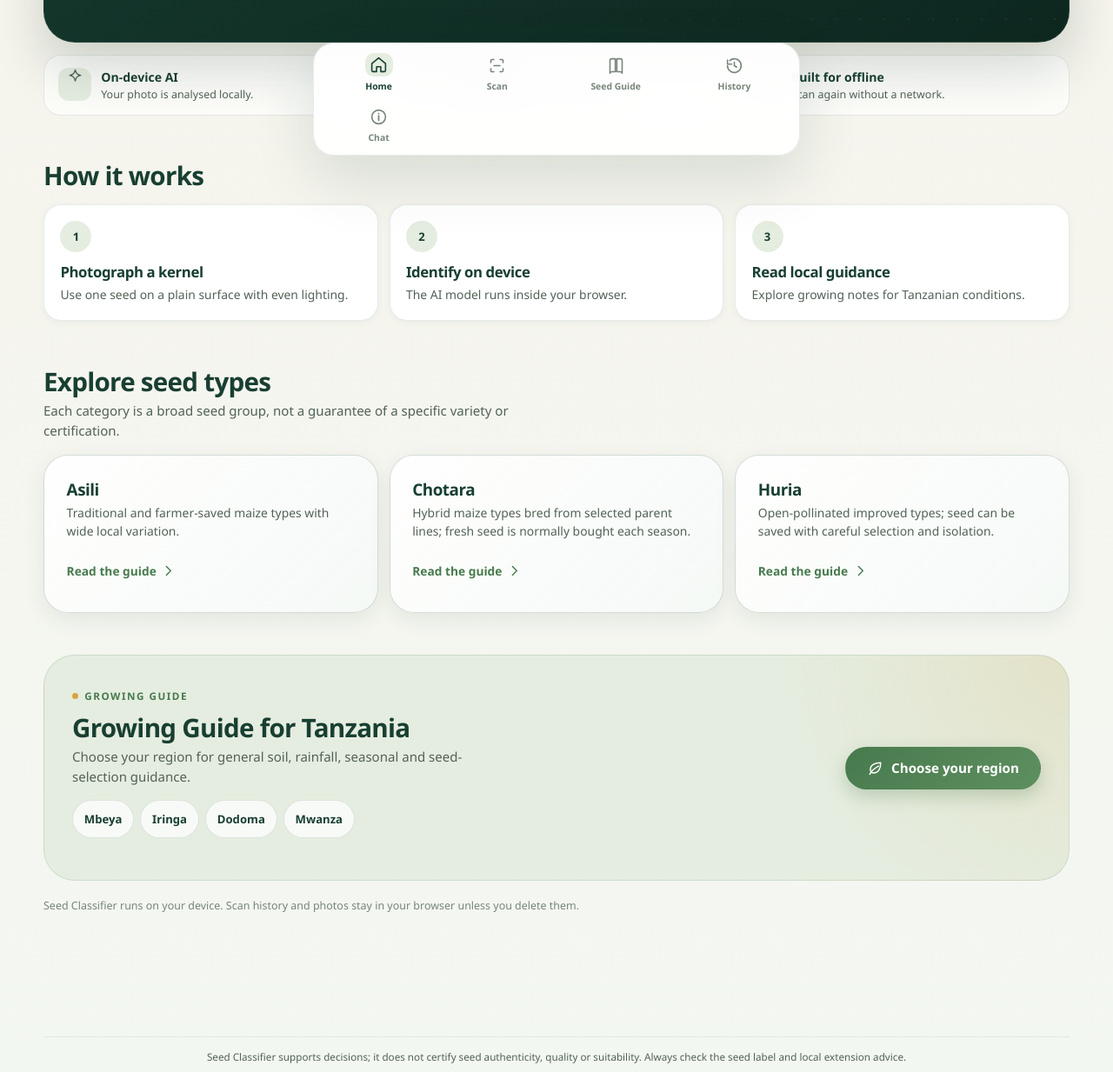
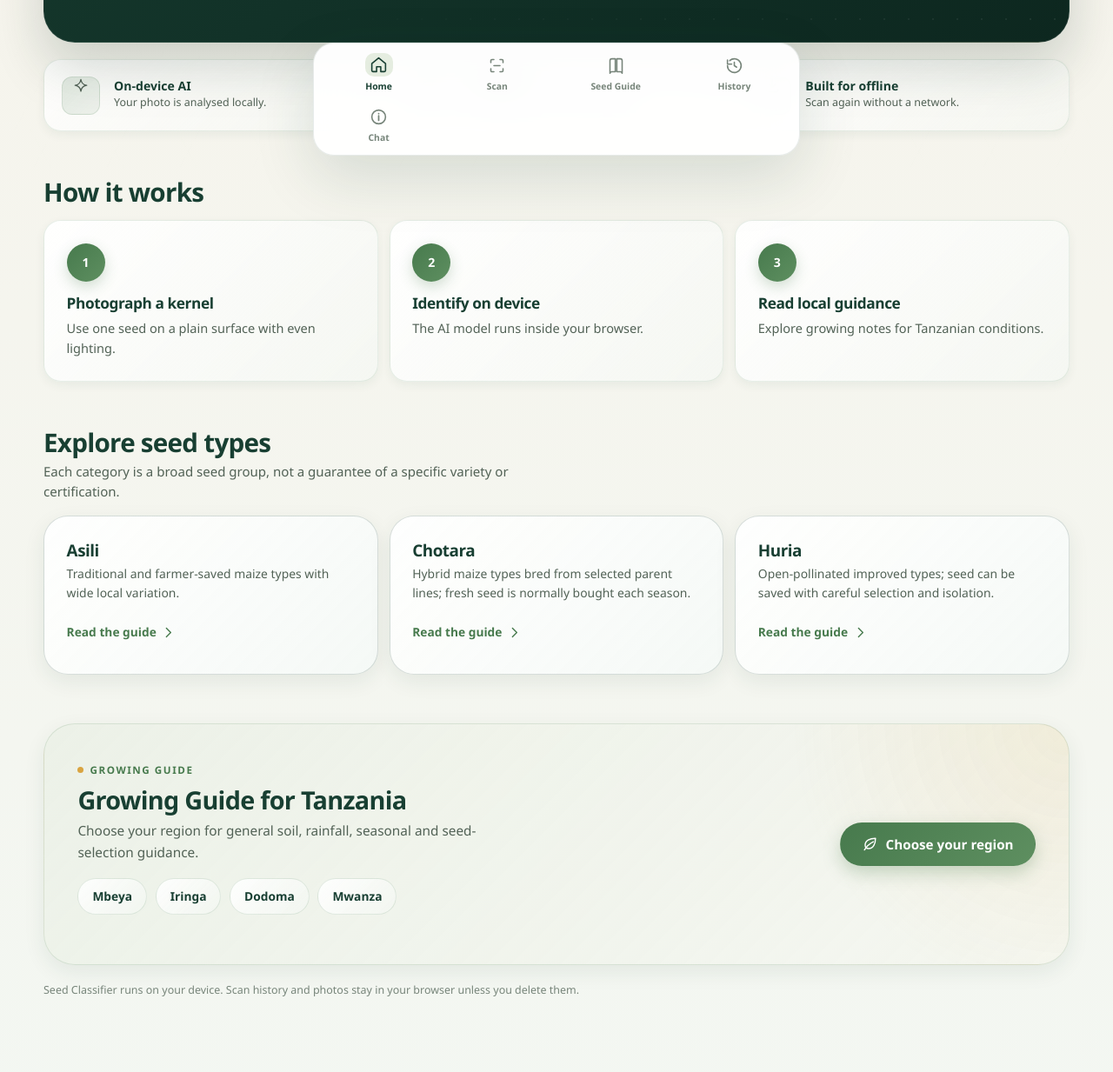
Before and after one commit to femyfede/seed_classifer, a website: page deploy/index.html in a window 1280 px wide. Shown: the part 607-1840 px from the top of the page at 87% size. Drawn offline with Linux system fonts and the light colour scheme.

Commit message:
Enhance UI design with improved gradients and visual hierarchy
- Improve quick-stats cards with gradients and better spacing
- Enhance step cards with gradient numbered badges
- Improve region-teaser section with better background and spacing
- Enhance quick-region chips with subtle gradients and better interaction
- Add smooth transitions and improved hover effects throughout
- Better visual hierarchy with improved typography and spacing
- More cohesive color palette and design system
- Improved shadows and depth for better visual appeal

```diff
--- a/deploy/css/styles.css
+++ b/deploy/css/styles.css
@@ -676,34 +676,42 @@ h3 {
 .quick-stats {
   display: grid;
   grid-template-columns: 1fr;
-  gap: 0.65rem;
-  margin-top: 0.85rem;
+  gap: 0.8rem;
+  margin-top: 1.2rem;
 }
 
 .stat {
   display: flex;
   align-items: flex-start;
-  gap: 0.7rem;
-  padding: 0.9rem 1rem;
-  border: 1px solid var(--line);
+  gap: 1rem;
+  padding: 1.15rem 1.25rem;
+  border: 1.5px solid rgba(71, 122, 77, 0.12);
   border-radius: var(--radius-md);
-  background: rgba(255, 255, 255, 0.68);
+  background: linear-gradient(135deg, rgba(255,255,255,0.8) 0%, rgba(245,249,246,0.4) 100%);
+  box-shadow: 0 4px 12px rgba(24, 63, 50, 0.06);
+  transition: all 0.3s ease;
+}
+
+.stat:hover {
+  border-color: rgba(71, 122, 77, 0.2);
+  box-shadow: 0 6px 16px rgba(24, 63, 50, 0.1);
 }
 
 .stat-icon {
   display: grid;
   place-items: center;
-  width: 38px;
-  height: 38px;
+  width: 44px;
+  height: 44px;
   flex: none;
   border-radius: 12px;
-  background: var(--sage);
+  background: linear-gradient(135deg, rgba(71, 122, 77, 0.15) 0%, rgba(71, 122, 77, 0.08) 100%);
   color: var(--green);
+  border: 1px solid rgba(71, 122, 77, 0.15);
 }
 
 .stat-icon .icon {
-  width: 19px;
-  height: 19px;
+  width: 20px;
+  height: 20px;
 }
 
 .stat strong {
@@ -728,35 +736,46 @@ h3 {
 
 .step-card {
   position: relative;
-  padding: 1.15rem;
+  padding: 1.6rem;
   overflow: hidden;
-  border: 1px solid var(--line);
+  border: 1.5px solid rgba(71, 122, 77, 0.12);
   border-radius: var(--radius-md);
-  background: var(--white);
-  box-shadow: var(--shadow-sm);
+  background: linear-gradient(135deg, rgba(255,255,255,0.95) 0%, rgba(245,249,246,0.5) 100%);
+  box-shadow: 0 4px 12px rgba(24, 63, 50, 0.06);
+  transition: all 0.3s cubic-bezier(0.2, 0.7, 0.2, 1);
+}
+
+.step-card:hover {
+  border-color: rgba(71, 122, 77, 0.2);
+  box-shadow: 0 8px 24px rgba(24, 63, 50, 0.12);
+  transform: translateY(-3px);
 }
 
 .step-num {
   display: grid;
   place-items: center;
-  width: 36px;
-  height: 36px;
-  margin-bottom: 0.85rem;
+  width: 44px;
+  height: 44px;
+  margin-bottom: 0.95rem;
   border-radius: 50%;
-  background: var(--sage);
+  background: linear-gradient(135deg, var(--green) 0%, var(--green-soft) 100%);
+  color: var(--white);
+  font-size: 0.88rem;
+  font-weight: 800;
+  box-shadow: 0 6px 16px rgba(71, 122, 77, 0.24);
+}
+
+.step-card h3 {
+  margin-bottom: 0.5rem;
   color: var(--forest);
-  font-size: 0.82rem;
-  font-weight: 800;
-}
-
-.step-card h3 {
-  margin-bottom: 0.35rem;
+  font-size: 1.08rem;
 }
 
 .step-card p {
   margin: 0;
   color: var(--ink-soft);
-  font-size: 0.87rem;
+  font-size: 0.91rem;
+  line-height: 1.6;
 }
 
 .category-card {
@@ -827,53 +846,60 @@ h3 {
 .region-teaser {
   position: relative;
   display: grid;
-  gap: 1rem;
+  gap: 1.2rem;
   overflow: hidden;
-  margin-top: clamp(1.8rem, 4vw, 3rem);
-  padding: clamp(1.25rem, 3.5vw, 2rem);
-  border: 1px solid rgba(71, 122, 77, 0.15);
+  margin-top: clamp(2rem, 5vw, 3.5rem);
+  padding: clamp(1.6rem, 4vw, 2.4rem);
+  border: 1.5px solid rgba(71, 122, 77, 0.15);
   border-radius: var(--radius-xl);
   background:
-    radial-gradient(circle at 100% 0%, rgba(217, 164, 65, 0.15), transparent 20rem),
-    var(--sage);
+    radial-gradient(circle at 100% 0%, rgba(217, 164, 65, 0.12), transparent 20rem),
+    linear-gradient(135deg, rgba(229,237,224,0.5) 0%, rgba(248,247,239,0.3) 100%);
+  box-shadow: 0 8px 24px rgba(24, 63, 50, 0.08);
 }
 
 .region-teaser h2 {
-  margin-bottom: 0.4rem;
+  margin-bottom: 0.5rem;
+  font-size: clamp(1.4rem, 3vw, 1.8rem);
+  color: var(--forest);
 }
 
 .region-teaser p {
   max-width: 58ch;
-  margin-bottom: 0.9rem;
-  color: var(--ink-soft);
-  font-size: 0.94rem;
+  margin-bottom: 1rem;
+  color: var(--ink-soft);
+  font-size: 0.96rem;
+  line-height: 1.6;
 }
 
 .quick-regions {
   display: flex;
   flex-wrap: wrap;
-  gap: 0.45rem;
-  margin-bottom: 1rem;
+  gap: 0.6rem;
+  margin-bottom: 1.2rem;
 }
 
 .chip {
   display: inline-flex;
   align-items: center;
-  gap: 0.3rem;
-  min-height: 44px;
-  padding: 0.35rem 0.8rem;
-  border: 1px solid rgba(24, 63, 50, 0.12);
+  gap: 0.4rem;
+  min-height: 42px;
+  padding: 0.5rem 1rem;
+  border: 1.5px solid rgba(71, 122, 77, 0.15);
   border-radius: 999px;
-  background: rgba(255, 255, 255, 0.72);
+  background: linear-gradient(135deg, rgba(255,255,255,0.9) 0%, rgba(245,249,246,0.4) 100%);
   color: var(--forest);
-  font-size: 0.82rem;
+  font-size: 0.86rem;
   font-weight: 650;
-  transition: background 0.16s ease, transform 0.16s ease;
+  transition: all 0.24s cubic-bezier(0.2, 0.7, 0.2, 1);
+  cursor: pointer;
 }
 
 .chip:hover {
-  background: var(--white);
-  transform: translateY(-1px);
+  background: linear-gradient(135deg, rgba(255,255,255,1) 0%, rgba(245,249,246,0.6) 100%);
+  border-color: rgba(71, 122, 77, 0.25);
+  box-shadow: 0 4px 12px rgba(24, 63, 50, 0.08);
+  transform: translateY(-2px);
 }
 
 .install-card {
```
